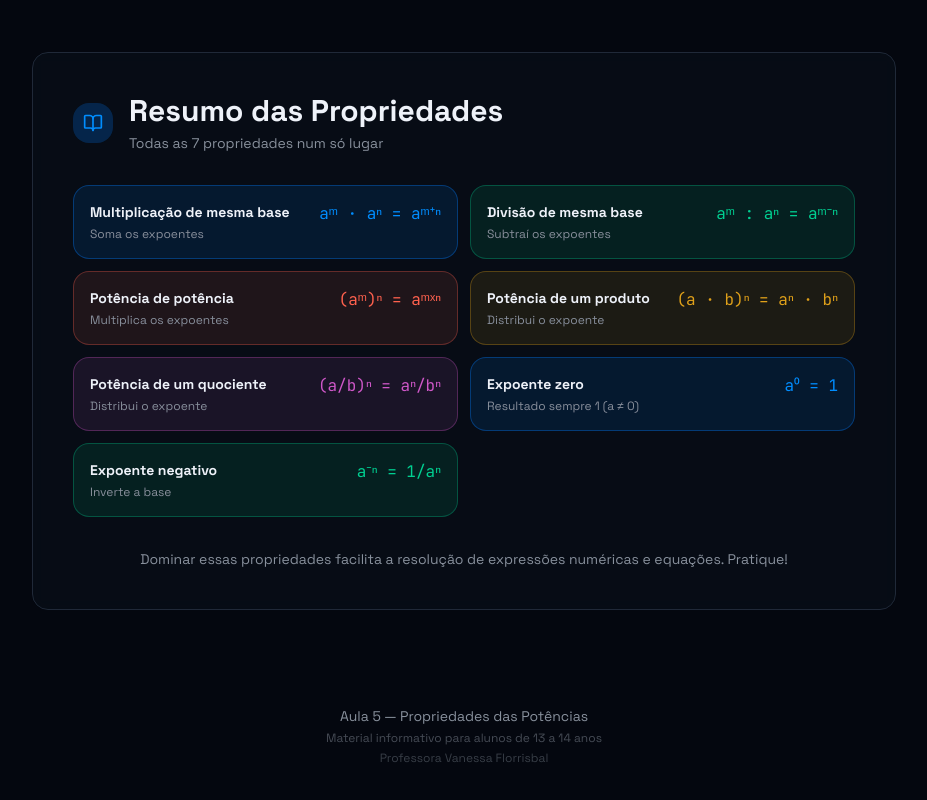
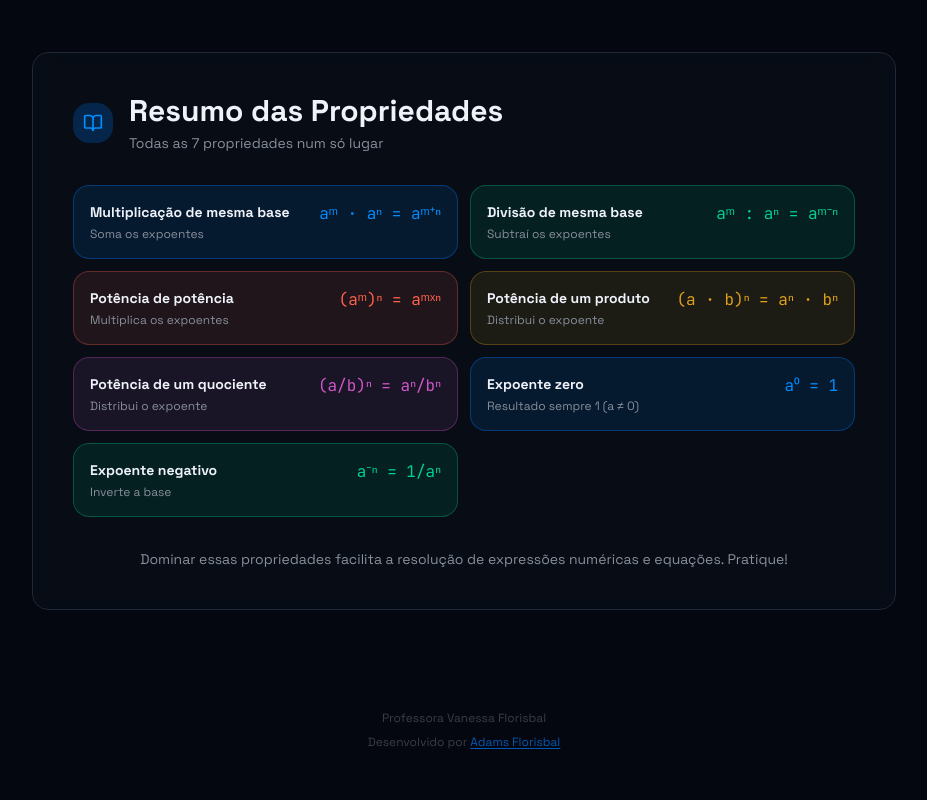
Before and after one commit to AdamsFlorisbal/AulasMatem-tica, a Next.js app: page / in a window 1280 px wide. Shown: the part 10742-11542 px from the top of the page, without its empty margins (176-1103 px from the left). Built offline with nearby package versions, Linux system fonts and the light colour scheme.

Commit message:
feat: update footer content with correct name and add developer credit

```diff
--- a/app/page.tsx
+++ b/app/page.tsx
@@ -78,14 +78,19 @@ export default function Page() {
             <SummarySection />
 
             <footer className="text-center pb-8">
-              <p className="text-sm text-muted-foreground">
-                {"Aula 5 \u2014 Propriedades das Pot\u00EAncias"}
+              <p className="text-xs text-muted-foreground/40 mt-1">
+                Professora Vanessa Florisbal
               </p>
-              <p className="text-xs text-muted-foreground/50 mt-1">
-                Material informativo para alunos de 13 a 14 anos
-              </p>
-              <p className="text-xs text-muted-foreground/40 mt-1">
-                Professora Vanessa Florrisbal
+              <p className="text-xs text-muted-foreground/40 mt-2">
+                Desenvolvido por{" "}
+                <a
+                  href="https://www.linkedin.com/in/adams-florisbal/"
+                  target="_blank"
+                  rel="noopener noreferrer"
+                  className="text-primary/60 hover:text-primary transition-colors underline underline-offset-2"
+                >
+                  Adams Florisbal
+                </a>
               </p>
             </footer>
           </div>
```
